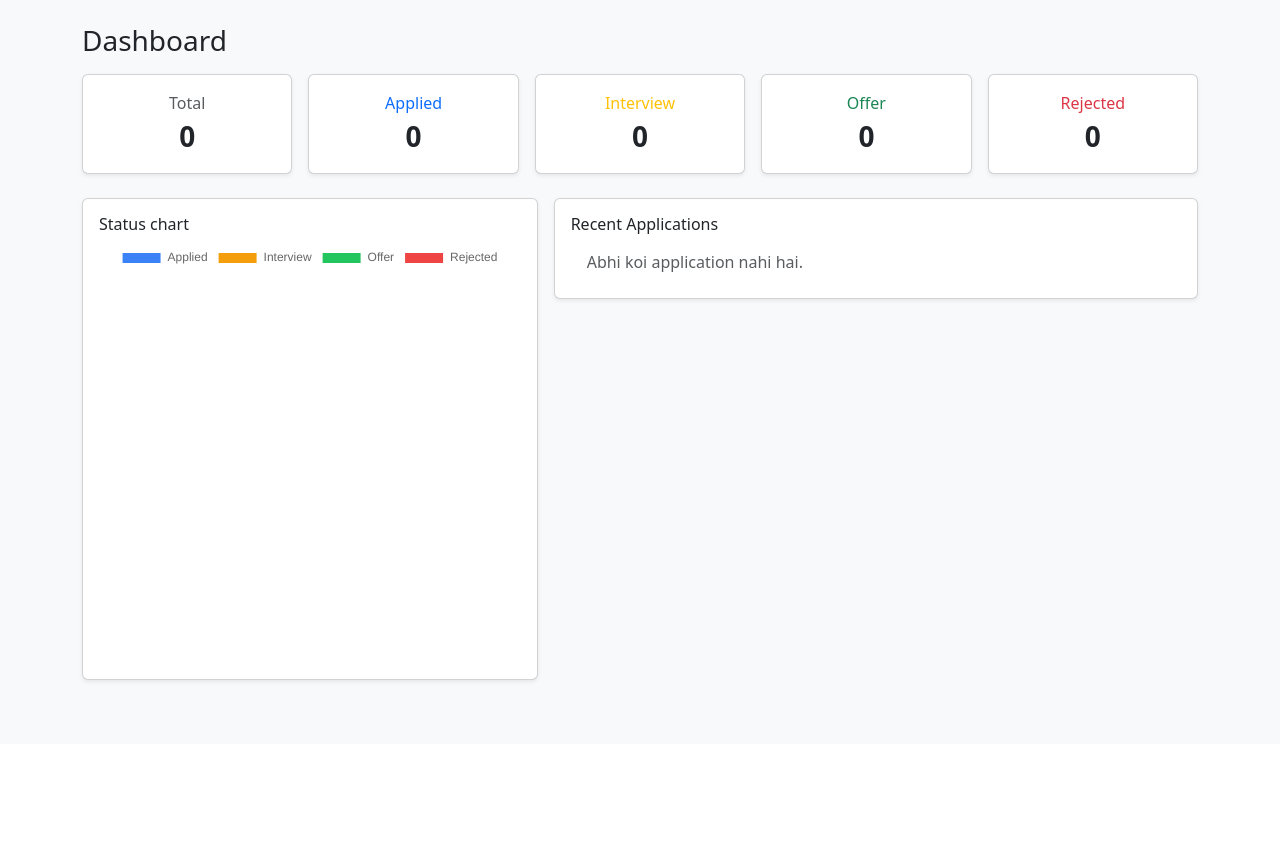
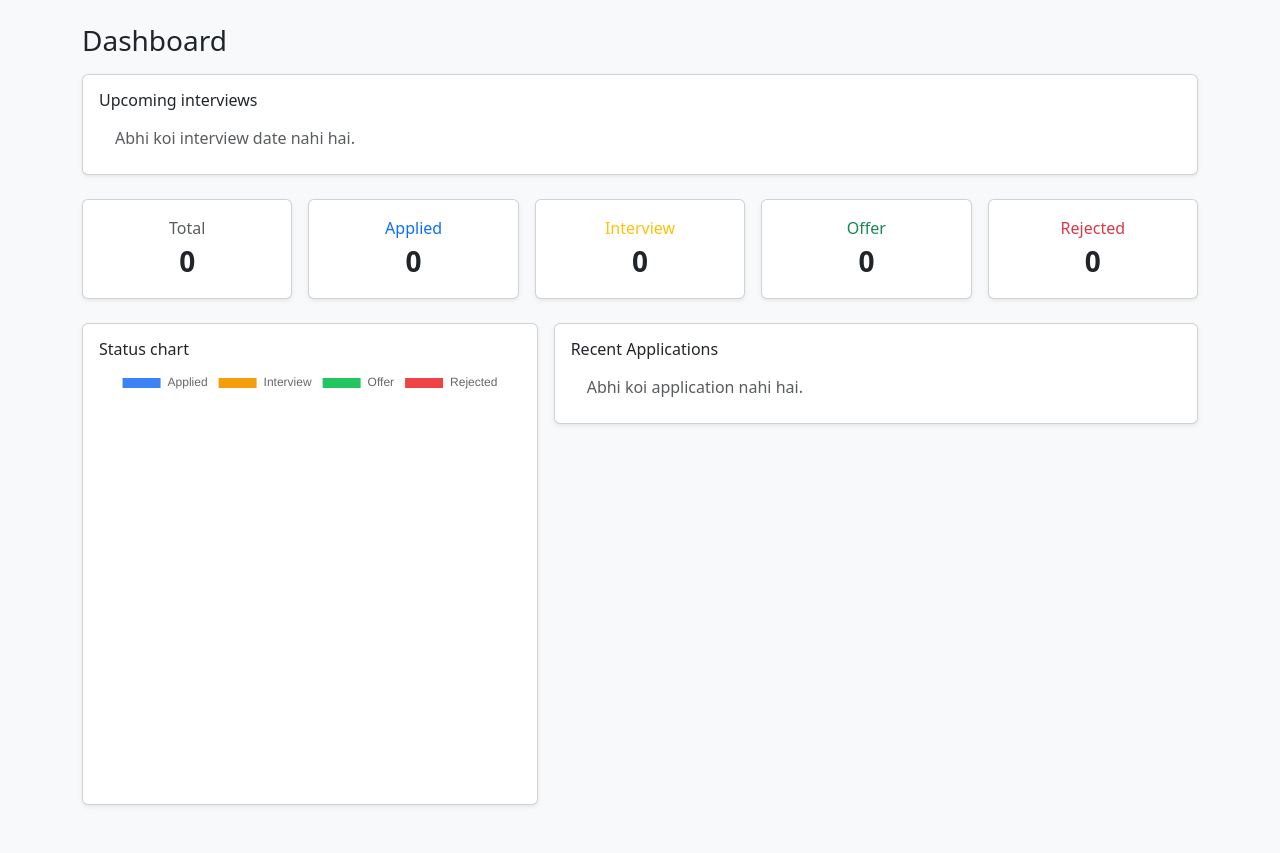
Before and after one commit to ashimalhotra1611/placement-tracker, a Django app: page /dashboard/ in a window 1280 px wide. Shown: the part 56-909 px from the top of the page. Before the commit the page ends 739 px from the top, so only its background shows below. Run offline with Django 5.2, Linux system fonts and the light colour scheme; the visitor is signed in with stand-in values (Sample User, id 1); data that the repository does not hold is empty.

Commit message:
Add interview date and upcoming interviews

```diff
--- a/config/settings.py
+++ b/config/settings.py
@@ -111,7 +111,7 @@ AUTH_PASSWORD_VALIDATORS = [
 
 LANGUAGE_CODE = 'en-us'
 
-TIME_ZONE = 'UTC'
+TIME_ZONE = 'Asia/Kolkata'
 
 USE_I18N = True
 
--- a/tracker/forms.py
+++ b/tracker/forms.py
@@ -4,11 +4,11 @@ from .models import Application
 class ApplicationForm(forms.ModelForm):
     class Meta:
         model = Application
-        fields = ['company', 'role', 'status', 'applied_date', 'notes']
+        fields = ['company', 'role', 'status', 'applied_date', 'interview_date', 'notes']
         widgets = {
             'applied_date': forms.DateInput(attrs={'type': 'date'}),
+            'interview_date': forms.DateInput(attrs={'type': 'date'}),
         }
-
 
 class ResumeMatchForm(forms.Form):
     resume = forms.FileField(label='Resume (PDF)')
--- a/tracker/models.py
+++ b/tracker/models.py
@@ -1,5 +1,7 @@
 from django.db import models
 from django.contrib.auth.models import User
+
+
 class Application(models.Model):
     STATUS_CHOICES = [
         ('applied', 'Applied'),
@@ -10,10 +12,11 @@ class Application(models.Model):
 
     company = models.CharField(max_length=100)
     role = models.CharField(max_length=100)
-    status = models.CharField(max_length=20, choices=STATUS_CHOICES)
+    status = models.CharField(max_length=20, choices=STATUS_CHOICES, default='applied')
     applied_date = models.DateField()
     notes = models.TextField(blank=True)
     user = models.ForeignKey(User, on_delete=models.CASCADE, null=True, blank=True)
+    interview_date = models.DateField(null=True, blank=True)
 
     def __str__(self):
         return f"{self.company} - {self.role}"
--- a/tracker/templates/tracker/application_list.html
+++ b/tracker/templates/tracker/application_list.html
@@ -33,6 +33,7 @@
                 <th>Role</th>
                 <th>Status</th>
                 <th>Date</th>
+                <th>Interview</th>
                 <th>Actions</th>
             </tr>
         </thead>
@@ -55,7 +56,7 @@
                 </td>
             </tr>
             {% empty %}
-            <tr><td colspan="5" class="text-center text-muted py-4">Koi application nahi mili.</td></tr>
+            <tr><td colspan="6" class="text-center text-muted py-4">Koi application nahi mili.</td></tr>
             {% endfor %}
         </tbody>
     </table>
--- a/tracker/templates/tracker/dashboard.html
+++ b/tracker/templates/tracker/dashboard.html
@@ -3,6 +3,21 @@
 
 {% block content %}
 <h1 class="h3 mb-3">Dashboard</h1>
+<div class="card shadow-sm mb-4">
+    <div class="card-body">
+        <h2 class="h6">Upcoming interviews</h2>
+        <ul class="list-group list-group-flush">
+            {% for app in upcoming %}
+            <li class="list-group-item d-flex justify-content-between">
+                <span>{{ app.company }} - {{ app.role }}</span>
+                <span class="badge bg-warning text-dark">{{ app.interview_date }}</span>
+            </li>
+            {% empty %}
+            <li class="list-group-item text-muted">Abhi koi interview date nahi hai.</li>
+            {% endfor %}
+        </ul>
+    </div>
+</div>
 
 <div class="row g-3 mb-4">
     <div class="col-6 col-md">
--- a/tracker/views.py
+++ b/tracker/views.py
@@ -6,7 +6,7 @@ from django.db.models import Q
 from .models import Application
 from .forms import ApplicationForm, ResumeMatchForm
 from .matcher import extract_text, match_resume
-
+from django.utils import timezone
 
 def signup(request):
     if request.method == 'POST':
@@ -76,10 +76,10 @@ def delete_application(request, pk):
         return redirect('application_list')
     return render(request, 'tracker/confirm_delete.html', {'application': application})
 
-
 @login_required
 def dashboard(request):
     applications = Application.objects.filter(user=request.user)
+    today = timezone.localdate()
     context = {
         'total': applications.count(),
         'applied': applications.filter(status='applied').count(),
@@ -87,9 +87,9 @@ def dashboard(request):
         'offer': applications.filter(status='offer').count(),
         'rejected': applications.filter(status='rejected').count(),
         'recent': applications.order_by('-applied_date')[:5],
+        'upcoming': applications.filter(interview_date__gte=today).order_by('interview_date')[:5],
     }
     return render(request, 'tracker/dashboard.html', context)
-
 
 @login_required
 def resume_matcher(request):
```
Also changed, not shown: tracker/migrations/0003_application_interview_date_alter_application_status.py (added).
